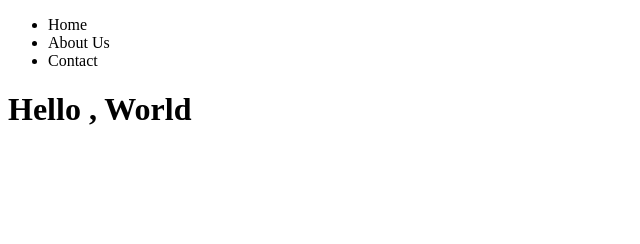
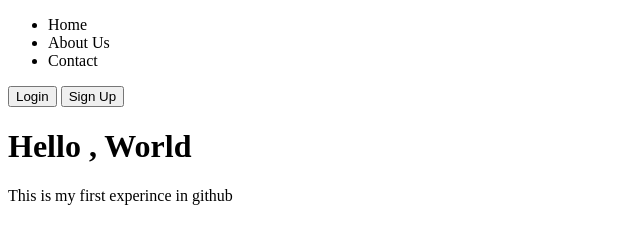
Before and after one commit to NigarShamil/frontend-advanced-javascript, a plain HTML site: page index.html in a window 1280 px wide. Shown: the whole page, without its empty margins (0-640 px from the left). Drawn offline with Linux system fonts and the light colour scheme.

Commit message:
added some new content

```diff
--- a/index.html
+++ b/index.html
@@ -4,6 +4,7 @@
     <meta charset="UTF-8">
     <meta name="viewport" content="width=device-width, initial-scale=1.0">
     <link rel="stylesheet" href="style.css">
+    <link rel="stylesheet" href="base.css">
 
     <title>Document</title>
 </head>
@@ -15,9 +16,13 @@
                 <li>About Us</li>
                 <li>Contact</li>
             </ul>
+            <button>Login</button>
+            <button>Sign Up</button>
         </nav>
     </main>
     <h1>Hello , World</h1>
+    <p>This is my first experince in github</p>
+
     <script src="index.js"></script>
 </body>
 </html>
```
Also changed, not shown: base.css (added).
